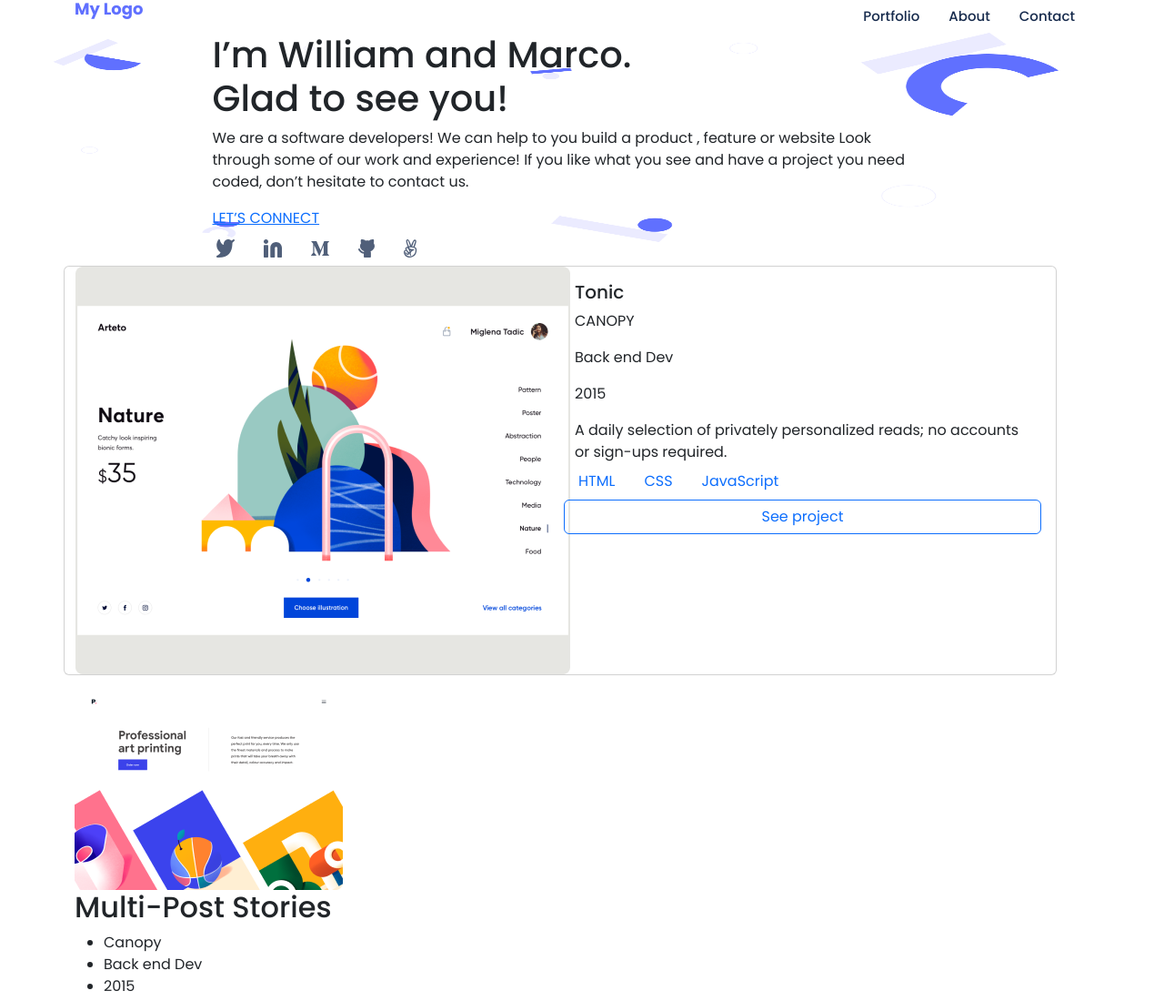
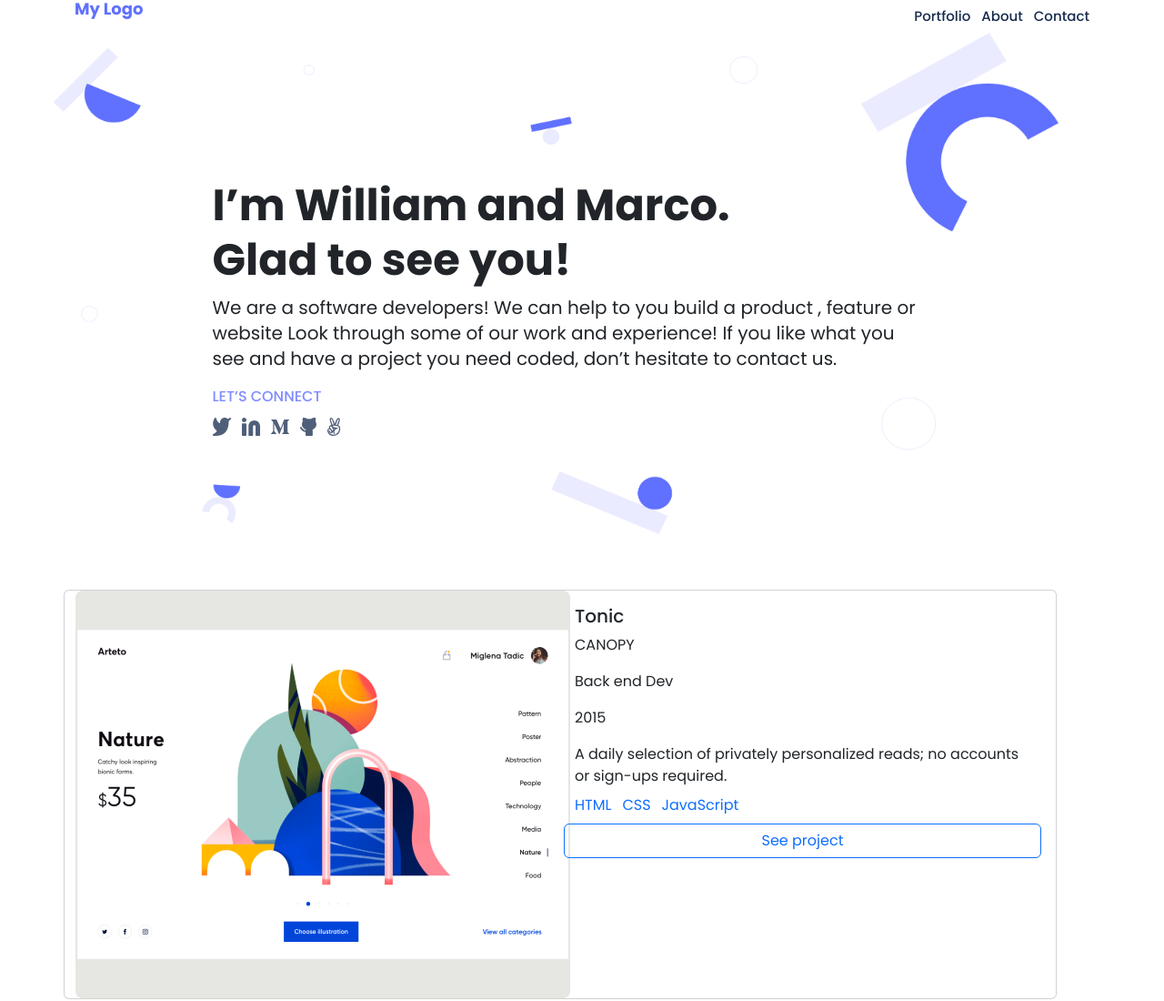
Before and after one commit to willococa/bootstrap-portfolio, a plain HTML site: page index.html in a window 1280 px wide. Shown: the top 1100 px of the page at 91% size. Drawn offline with nearby package versions, Linux system fonts and the light colour scheme.

Commit message:
added cssand padding  to headline

```diff
--- a/index.html
+++ b/index.html
@@ -30,7 +30,7 @@
 			</div>
 		</div>
 		<div class="row d-flex flex-column justify-content-center">
-			<div class="row d-flex flex-column justify-content-center headline">
+			<div class="row d-flex flex-column justify-content-center headline pt-8">
 				<div class="row   w-75 align-self-center">
 					<h1 class="big-header">I’m William and Marco. <br> Glad to see you!</h1>
 				</div>
--- a/style.css
+++ b/style.css
@@ -4,6 +4,12 @@
 }
 * {
   font-family: "Poppins", sans-serif;
+}
+h1{
+  font-style: normal;
+  font-weight: 700;
+  font-size: 48px;
+  line-height: 60px;
 }
 h2.logo{
   font-style: normal;
@@ -24,4 +30,24 @@ h2.logo{
       url('assets/header.png') no-repeat,
       rgb(255, 255, 255);
     background-size: 98% 90%;
+    padding-top: 160px;
+    padding-bottom: 160px;
   }
+.headline p{
+  font-style: normal;
+  font-weight: 400;
+  font-size: 20px;
+  line-height: 28px;
+}
+.connect{
+  font-style: normal;
+  font-weight: 500;
+  font-size: 16px;
+  line-height: 24px;
+  color: #7F8CFF;
+  text-decoration: none;
+}
+.nav-link{
+  padding-left: 12px;
+  padding-right: 0;
+}
```
